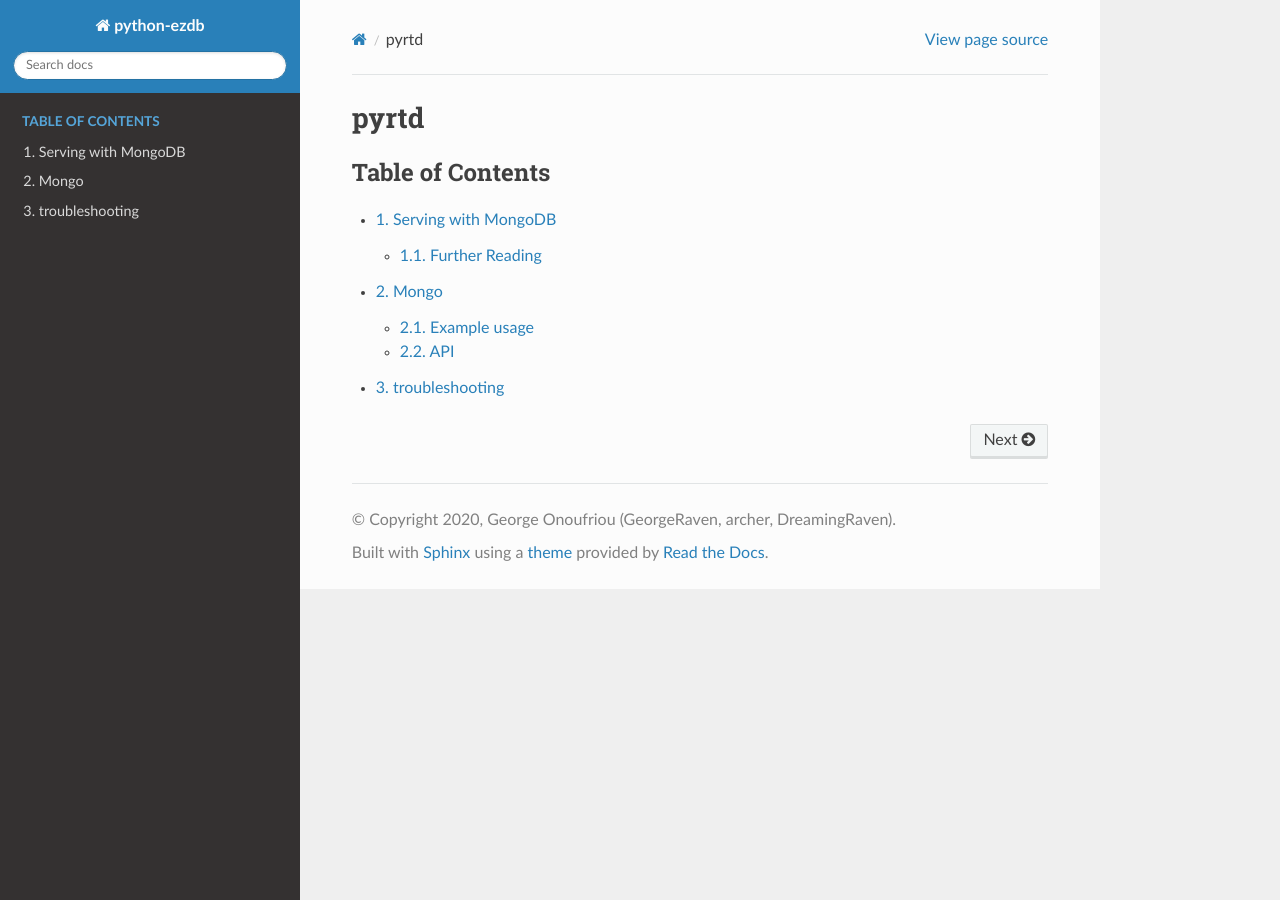
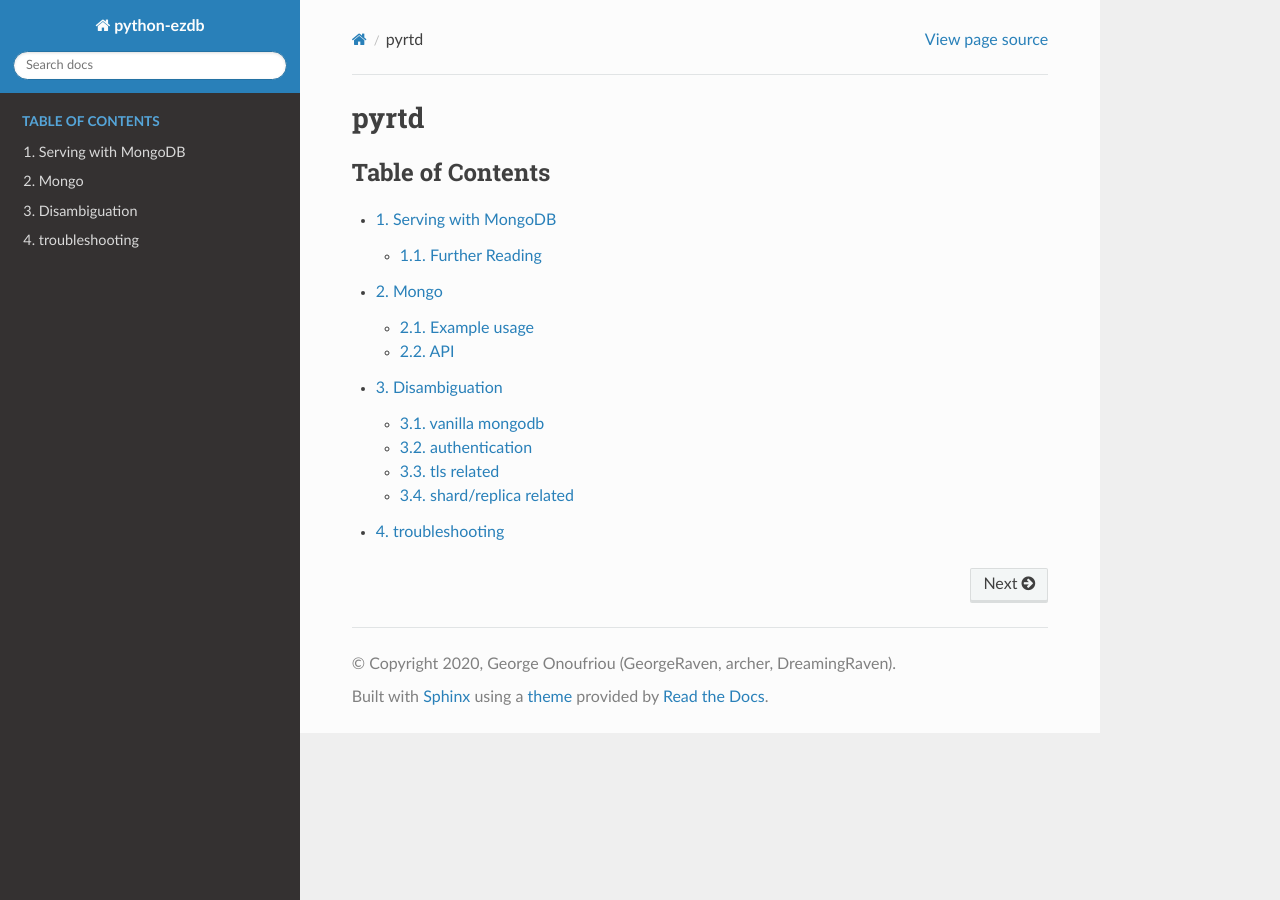
Before and after one commit to DreamingRaven/python-ezdb, a Sphinx documentation site: the page built from docs/source/index.rst, in a window 1280 px wide. Built offline with Sphinx 7.4.7 and the Read the Docs theme 2.0.0, drawn with Linux system fonts in a browser that asks for light colours; the version number could not be read and is left out.

Commit message:
Added disambiguation doc page outline
This page will serve to further expand on terminology or key arguments/
phrases to do with mongodb

```diff
--- /dev/null
+++ b/docs/source/disambiguation.rst
@@ -0,0 +1,14 @@
+Disambiguation
+==============
+
+vanilla mongodb
++++++++++++++++
+
+authentication
+++++++++++++++
+
+tls related
++++++++++++
+
+shard/replica related
++++++++++++++++++++++
--- a/docs/source/index.rst
+++ b/docs/source/index.rst
@@ -13,4 +13,5 @@ pyrtd
 
   serving
   mongo
+  disambiguation
   troubleshooting
```
